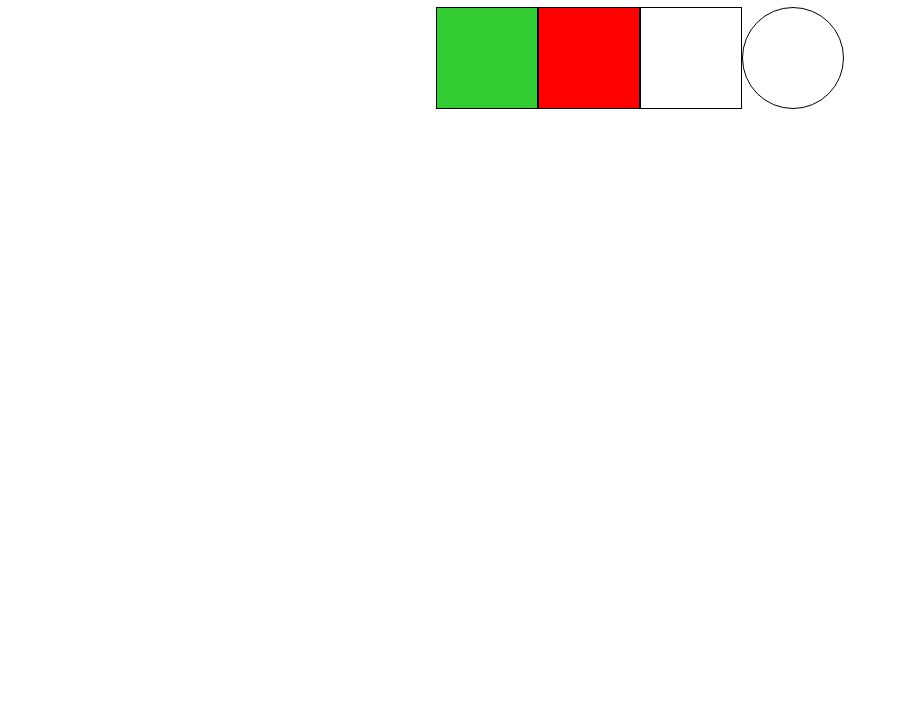
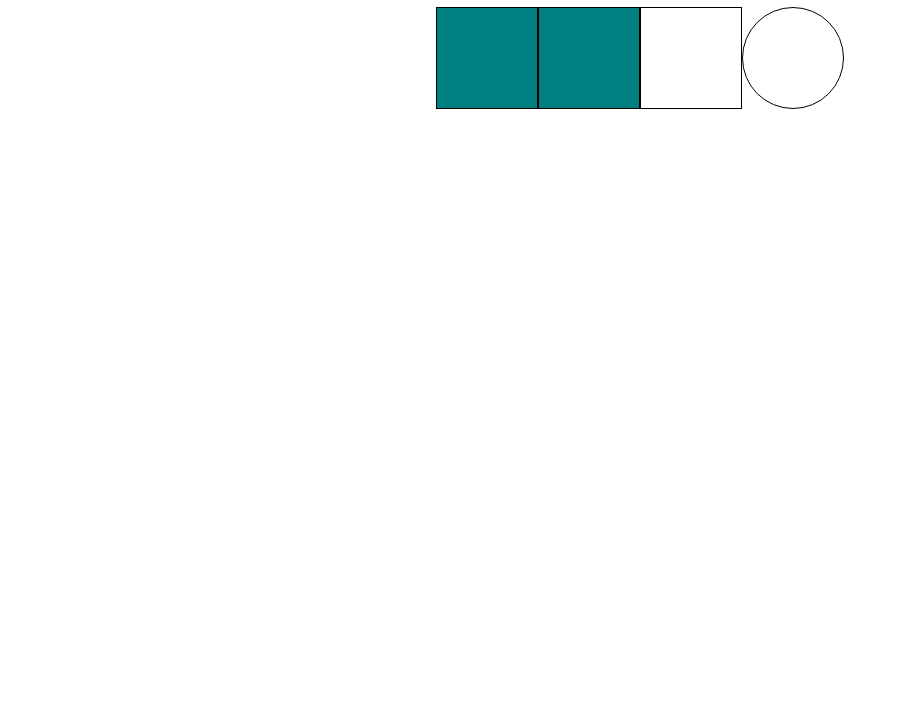
Before and after one commit to rmdashrfv/git-workshop-001, a plain HTML site: page index.html in a window 1280 px wide. Shown: the part 73-800 px from the top of the page, without its empty margins (0-897 px from the left). Drawn offline with Linux system fonts and the light colour scheme.

Commit message:
whatever

```diff
--- a/main.css
+++ b/main.css
@@ -21,9 +21,9 @@ body {
 }
 
 .container div:nth-child(1) {
-  background-color: limegreen;
+  background-color: teal;
 }
 
 .container div:nth-child(2) {
-  background-color: red;
+  background-color: teal;
 }
```
